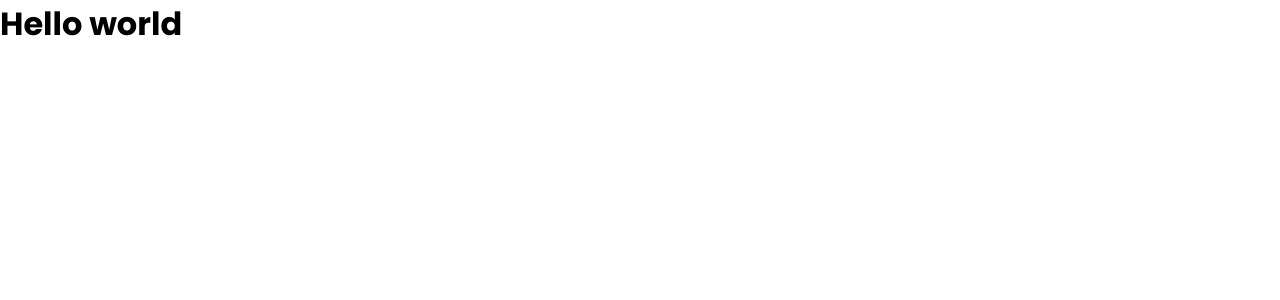
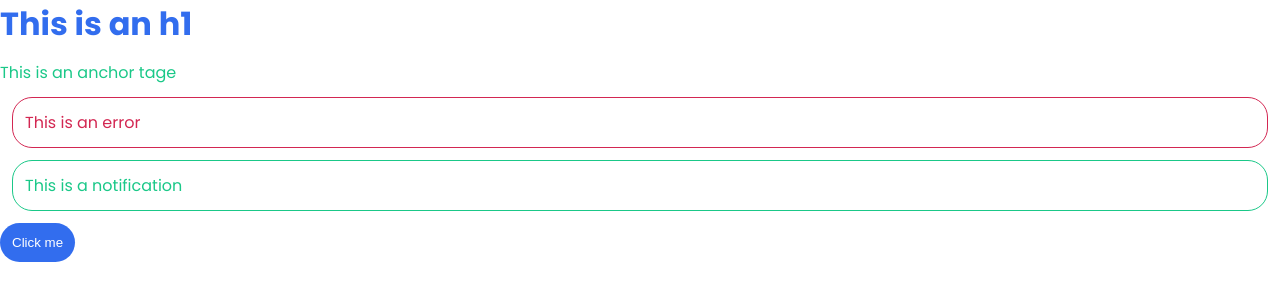
Before and after one commit to frankassafuah/sass-practice, a website: page index.html in a window 1280 px wide. Drawn offline with Linux system fonts and the light colour scheme.

Commit message:
Variables

```diff
--- a/index.html
+++ b/index.html
@@ -10,7 +10,11 @@
 </head>
 
 <body>
-    <h1>Hello world</h1>
+    <h1>This is an h1</h1>
+    <a href="#"> This is an anchor tage</a>
+    <p class="error">This is an error</p>
+    <p class="notification">This is a notification</p>
+    <button>Click me</button>
 </body>
 
 </html>
--- a/index.scss
+++ b/index.scss
@@ -29,8 +29,59 @@ img {
     max-width: 100%;
 }
 
+
+/* -------variables---------- */
+
+
+/*theme colors*/
+
+$primary: #326dee;
+$secondary: #1ac888;
+$error: #d32752;
+$info: #f6c31c;
+
+/*spacing*/
+
+$base-padding: 0.75rem;
+$base-margin: 0.75rem;
+
+/*borders*/
+
+$base-border-thickness: 1px;
+$base-border-radius: 20px;
 h1 {
-    a {
-        color: red;
-    }
+    color: $primary;
+    margin-bottom: $base-margin;
 }
+
+a {
+    color: $secondary;
+}
+
+button {
+    color: white;
+    border: 0;
+    background-color: $primary;
+    border-radius: $base-border-radius;
+    padding: $base-padding;
+}
+
+.error {
+    color: $error;
+    border: $error;
+    border-style: solid;
+    margin: $base-margin;
+    border-radius: $base-border-radius;
+    padding: $base-padding;
+    border-width: $base-border-thickness;
+}
+
+.notification {
+    color: $secondary;
+    border: $secondary;
+    border-style: solid;
+    margin: $base-margin;
+    border-radius: $base-border-radius;
+    padding: $base-padding;
+    border-width: $base-border-thickness;
+}
```
Also changed, not shown: css/index.css.
